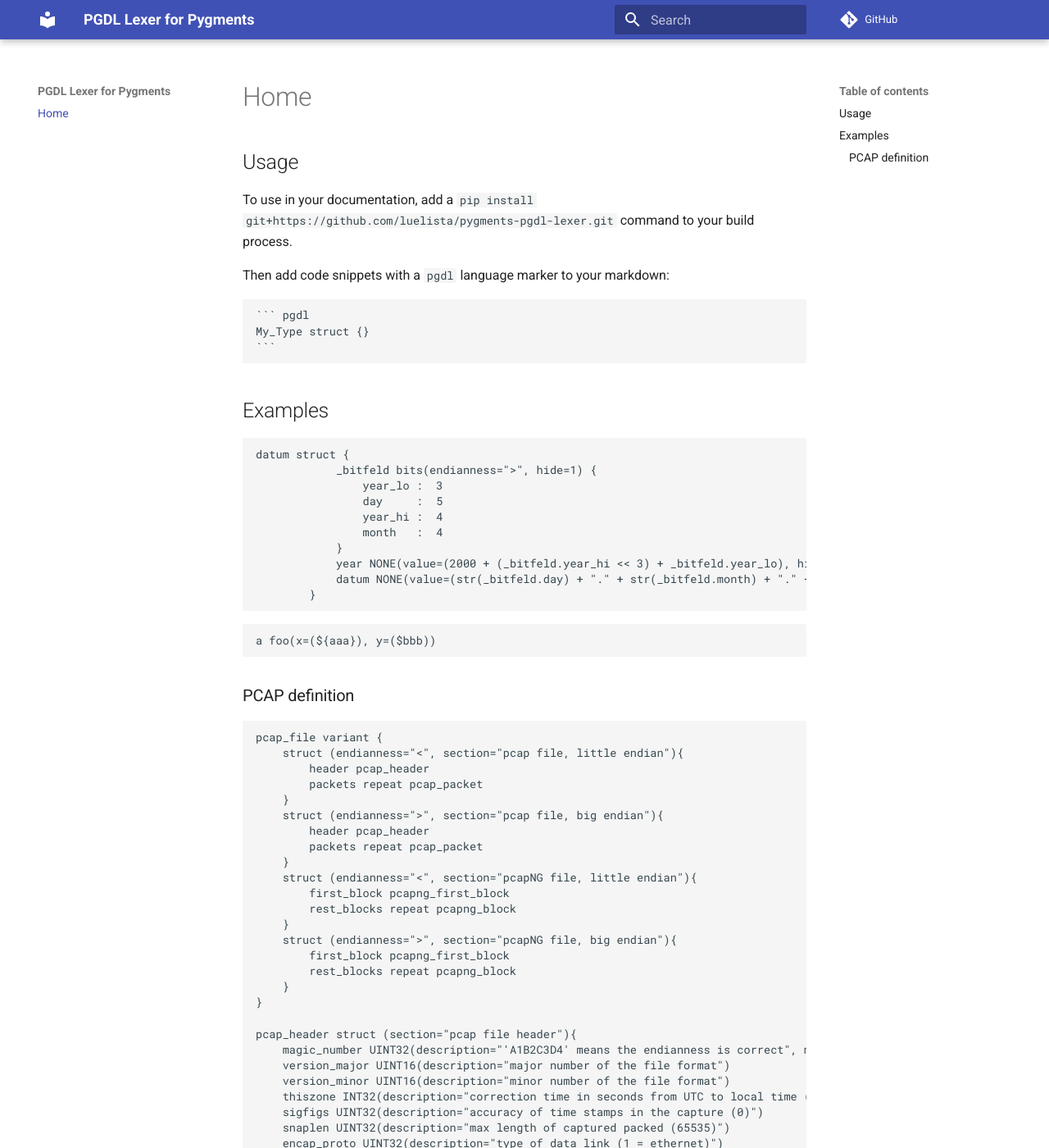
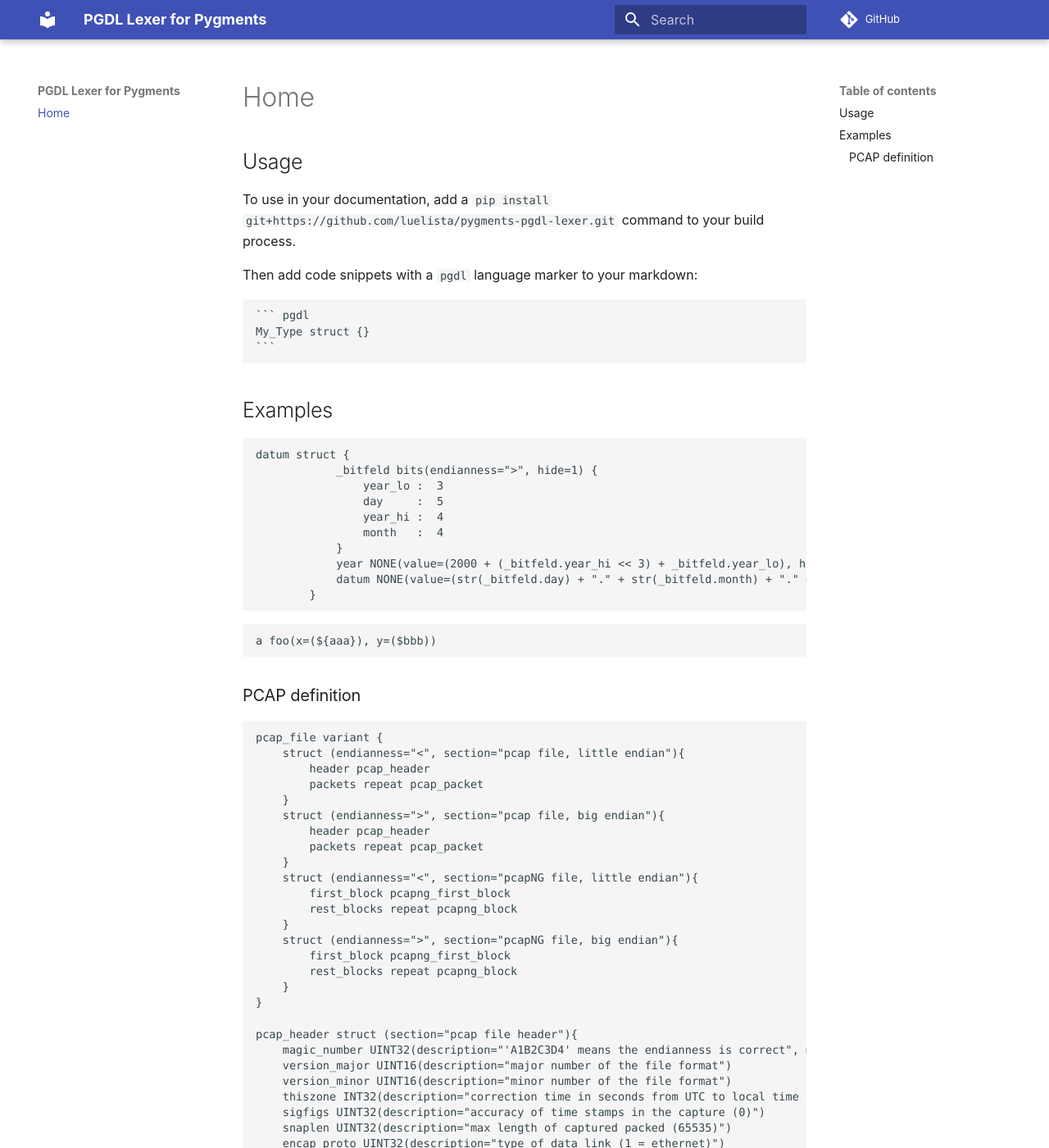
Before and after one commit to luelista/pygments-pgdl-lexer, an MkDocs documentation site: the page built from docs/index.md, in a window 1280 px wide and 1400 px high. Shown: the whole window at 82% size. Built offline with MkDocs 1.6.1 and Material for MkDocs 9.7.7, drawn with Linux system fonts in a browser that asks for light colours; comment, search, counter and statistics services are not loaded.

Commit message:
site config

```diff
--- a/mkdocs.yml
+++ b/mkdocs.yml
@@ -1,8 +1,9 @@
 site_name: PGDL Lexer for Pygments
-
+site_url: https://luelista.github.io/pygments-pgdl-lexer/
 
 theme:
     name: material
+    font: false
 extra_css:
     - style/style.css
 
```
